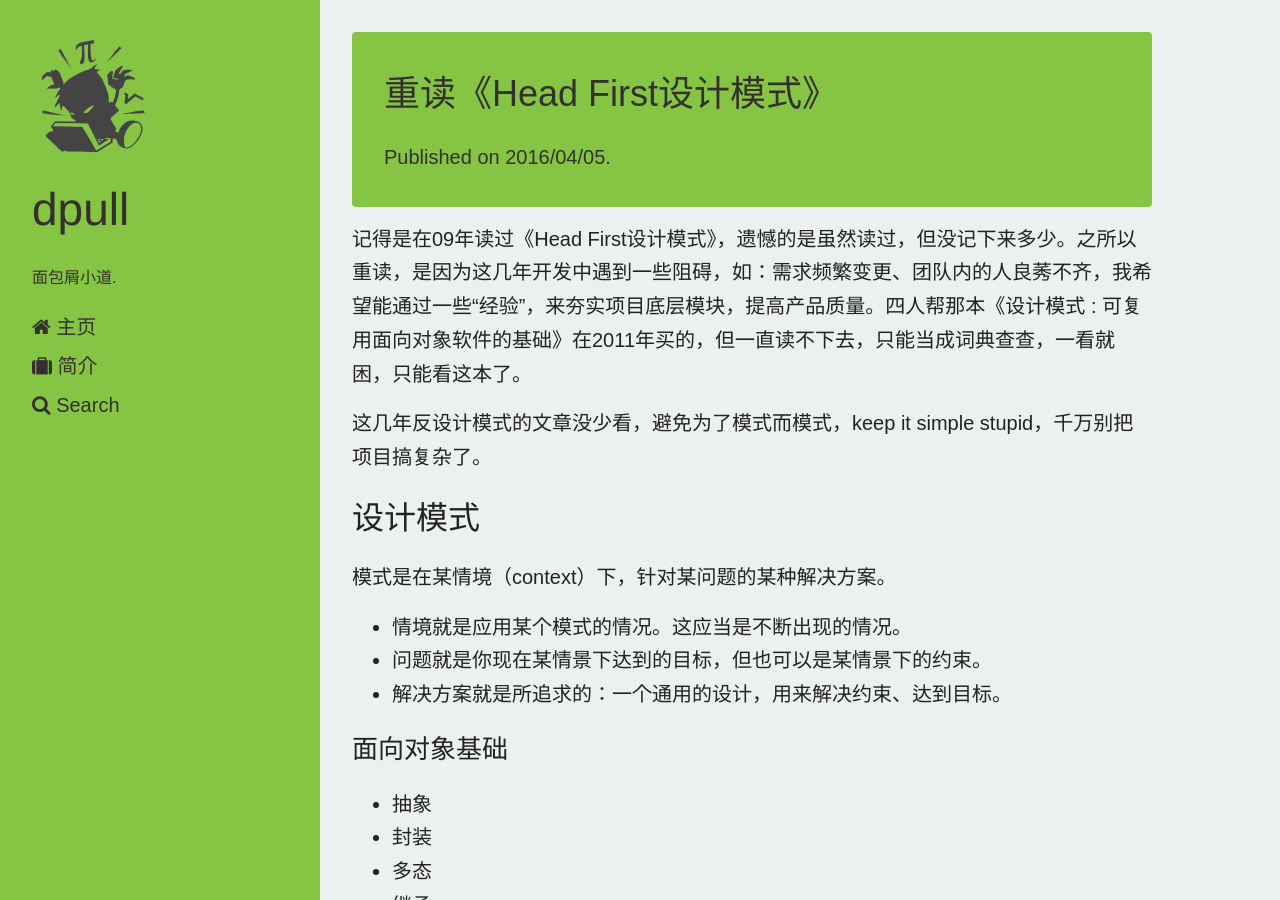
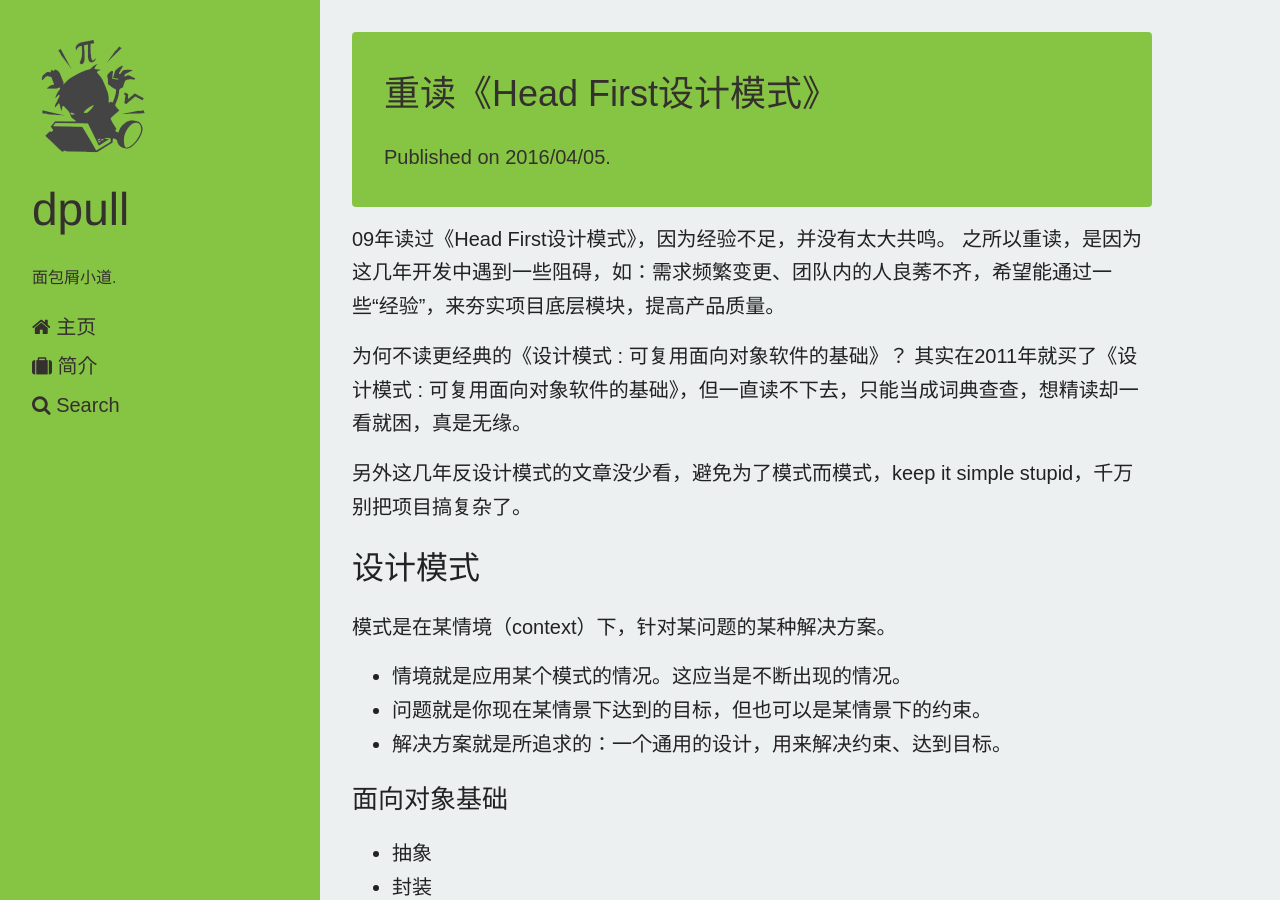
Before and after one commit to dpull/dpull.github.io, a Jekyll site: the page built from _posts/2016-04-05-note_head_first_design_patterns.md, in a window 1280 px wide and 900 px high. Built offline with Jekyll 4.4.1, drawn with Linux system fonts in a browser that asks for light colours; nearby versions of some CDN libraries; comment, search, counter and statistics services are not loaded.

Commit message:
定期回顾《设计模式》笔记

```diff
--- a/_posts/2016-04-05-note_head_first_design_patterns.md
+++ b/_posts/2016-04-05-note_head_first_design_patterns.md
@@ -5,23 +5,30 @@
 tags: []
 ---
 
-记得是在09年读过《Head First设计模式》，遗憾的是虽然读过，但没记下来多少。之所以重读，是因为这几年开发中遇到一些阻碍，如：需求频繁变更、团队内的人良莠不齐，我希望能通过一些“经验”，来夯实项目底层模块，提高产品质量。四人帮那本《设计模式 : 可复用面向对象软件的基础》在2011年买的，但一直读不下去，只能当成词典查查，一看就困，只能看这本了。
+09年读过《Head First设计模式》，因为经验不足，并没有太大共鸣。
+之所以重读，是因为这几年开发中遇到一些阻碍，如：需求频繁变更、团队内的人良莠不齐，希望能通过一些“经验”，来夯实项目底层模块，提高产品质量。
 
-这几年反设计模式的文章没少看，避免为了模式而模式，keep it simple stupid，千万别把项目搞复杂了。
+为何不读更经典的《设计模式 : 可复用面向对象软件的基础》？
+其实在2011年就买了《设计模式 : 可复用面向对象软件的基础》，但一直读不下去，只能当成词典查查，想精读却一看就困，真是无缘。
+
+另外这几年反设计模式的文章没少看，避免为了模式而模式，keep it simple stupid，千万别把项目搞复杂了。
 
 ## 设计模式
 模式是在某情境（context）下，针对某问题的某种解决方案。
+
 * 情境就是应用某个模式的情况。这应当是不断出现的情况。
 * 问题就是你现在某情景下达到的目标，但也可以是某情景下的约束。
 * 解决方案就是所追求的：一个通用的设计，用来解决约束、达到目标。
 
 ### 面向对象基础
+
 * 抽象
 * 封装
 * 多态
 * 继承
 
 ### 面向对象原则
+
 * 找出程序中会变化的方面，然后将其和固定不变的方面分离
 * 封装变化
 * 多用组合，少用继承
@@ -50,9 +57,11 @@
 确保一个类只有一个实例，并提供全局访问点。
 
 ### 命令模式
+
 将请求封装成对象，将发出请求的对象和执行请求的对象解耦。
 
 ### 适配器模式
+
 * **适配器模式** 将一个类的接口，转换成客户期望的另一个接口。适配器让原本不兼容的类可以合作无间。
 * **外观模式** 定义了一个高层接口，让子系统更容易使用。
 
@@ -66,21 +75,22 @@
 ### 迭代器模式
 提供一种方法顺序访问一个聚合对象中的各个元素，而又不暴露其内部实现。
 
-## 组合模式
+### 组合模式
 允许你将对象组成树形结构来表现“整体/部分”的层次结构。组合能让客户以一致的方式处理个别对象和对象集合。
 
-## 状态模式
+### 状态模式
 允许对象在内部状态改变时改变它的行为，对象看起来好像修改了它的类。
 
-## 代理模式
+### 代理模式
 为另外一个对象提供代理，以便控制客户对对象的访问，管理访问的方式有多种。
 
 装饰者模式为对象加上行为，而代理则是访问控制。
 
-## 复合模式
+### 复合模式
 结合两个或者两个以上的模式，组成一个解决方案，解决一再发生的一般性问题。
 
 MVC是复合模式，结合了观察者模式、策略模式和组合模式
+
 * 模型使用观察者模式，以便观察者更新，同时两者解耦
 * 控制器是试图的策略，视图可以使用不同的控制器实现，得到不同的行为。
 * 视图使用组合模式实现用户界面，用户界面通常组合了嵌套的组件，像面板、框架、按钮
```
